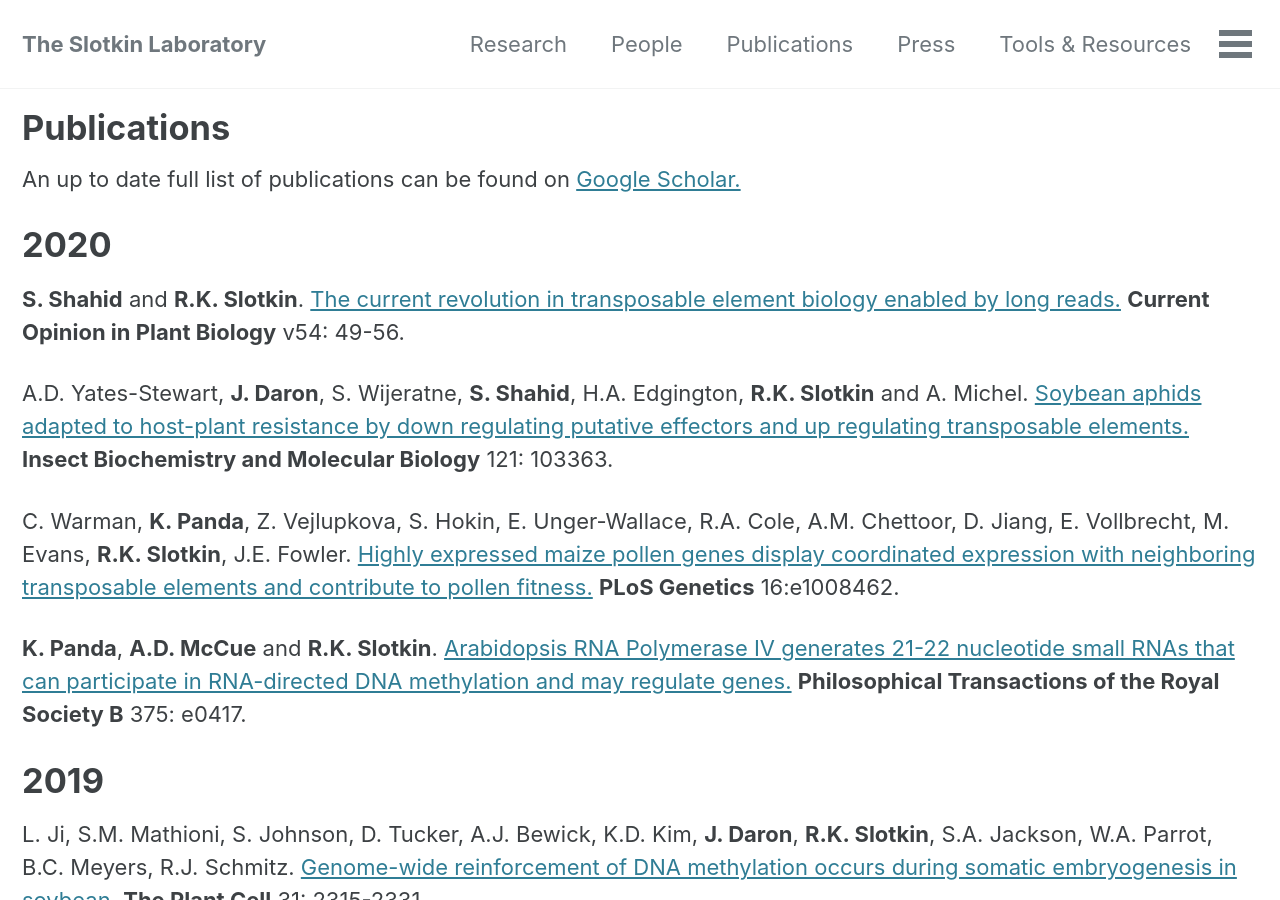
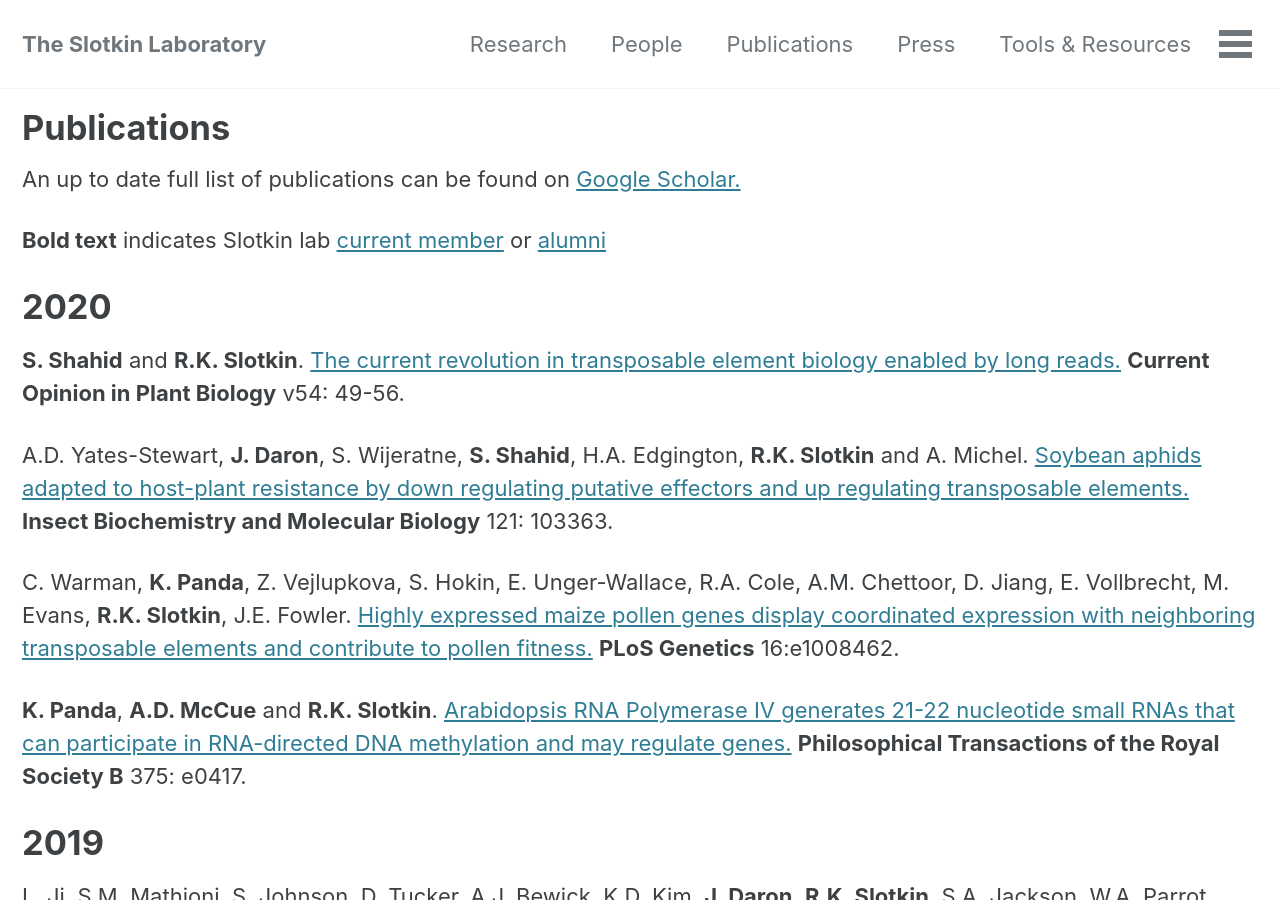
Before and after one commit to SlotkinLab/slotkinlab.github.io, a Jekyll site: the page built from _pages/publications.md, in a window 1280 px wide and 900 px high. Built offline with Jekyll 4.4.1, drawn with Linux system fonts in a browser that asks for light colours; cached includes are drawn as plain includes; nearby versions of some CDN libraries.

Commit message:
Update publications.md

```diff
--- a/_pages/publications.md
+++ b/_pages/publications.md
@@ -6,6 +6,8 @@ description:
 permalink: /publications/
 ---
 An up to date full list of publications can be found on [Google Scholar.](https://scholar.google.com/citations?user=jkJlkSYAAAAJ&hl=en)
+
+**Bold text** indicates Slotkin lab [current member](https://slotkinlab.github.io/people/) or [alumni](https://slotkinlab.github.io/alumni/)
 
 # 2020
 
```
